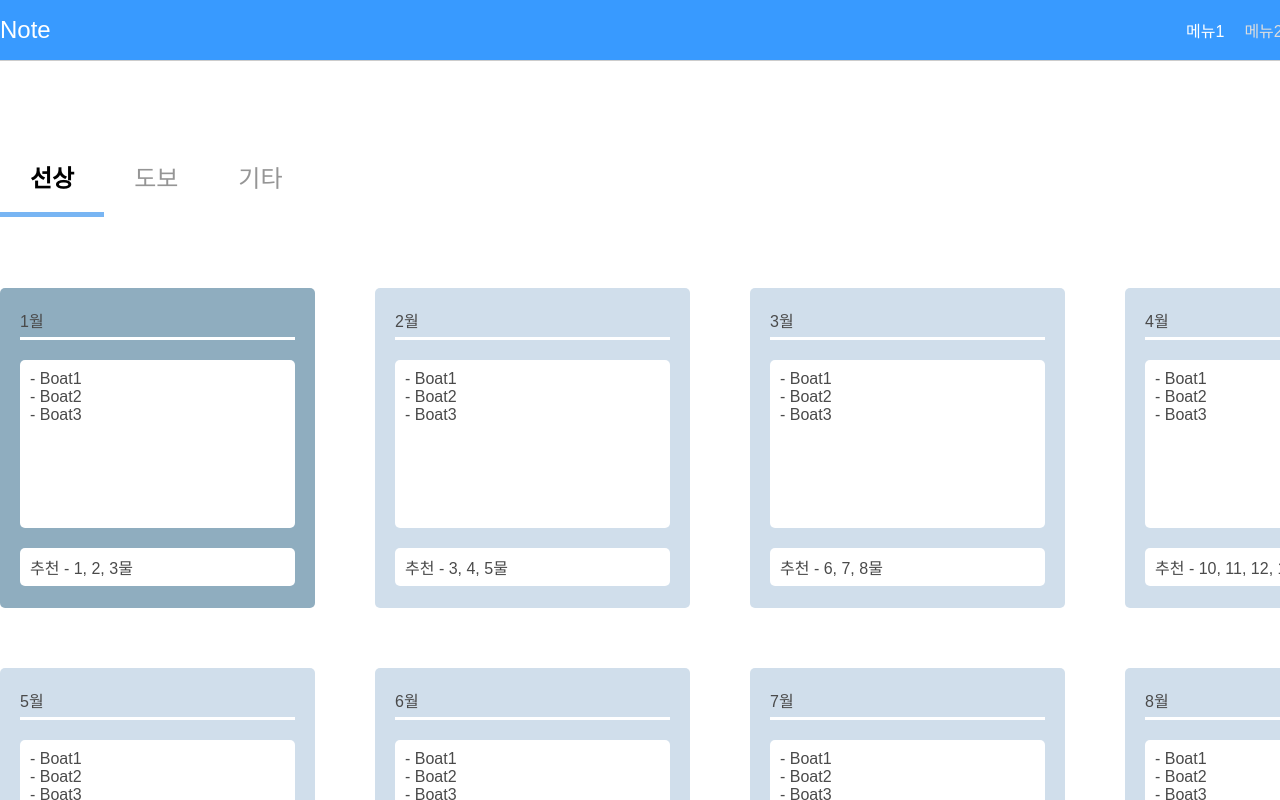
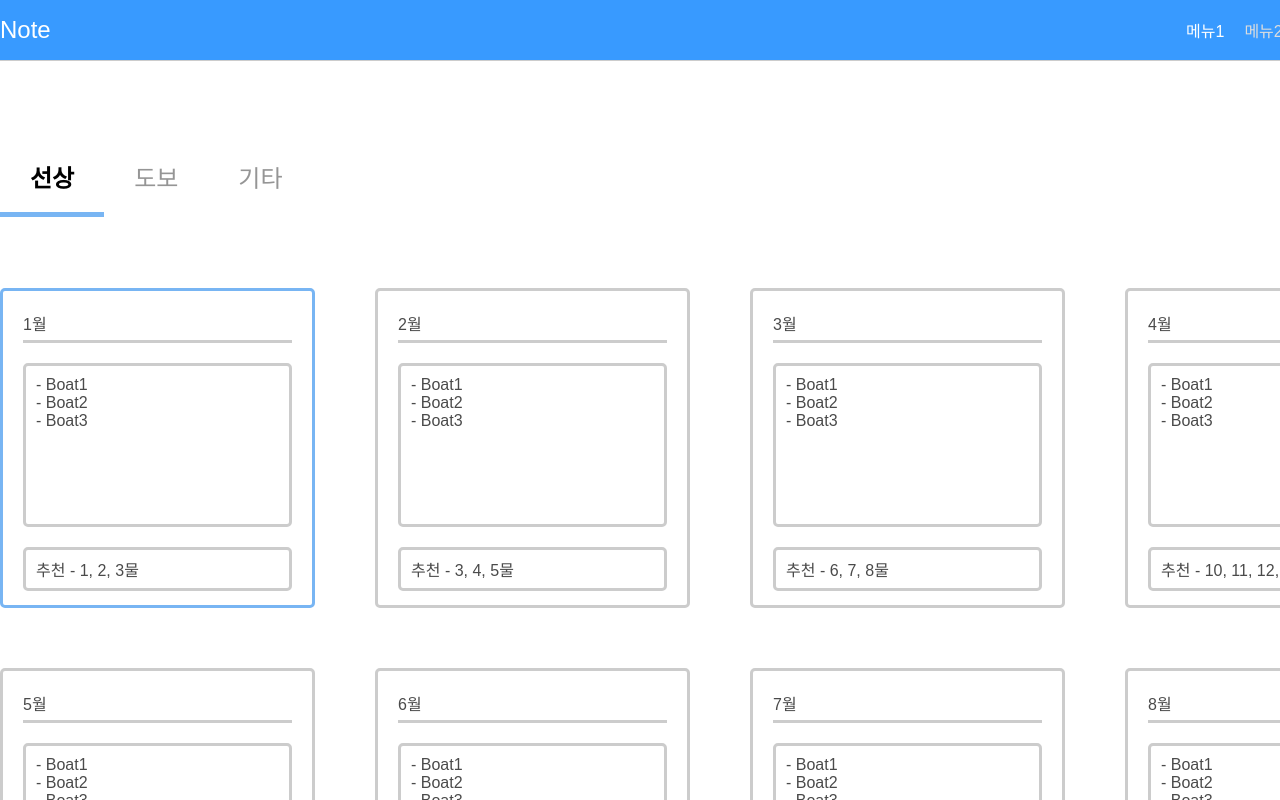
Before and after one commit to EsRun/fishingnote, a React (Create React App) app: page /info in a window 1280 px wide. Shown: the top 800 px of the page. Built offline with nearby package versions, Linux system fonts and the light colour scheme; a web font is replaced by a local one.

Commit message:
fix : info nav function

```diff
--- a/src/components/Boat/MiddleContent.jsx
+++ b/src/components/Boat/MiddleContent.jsx
@@ -130,7 +130,7 @@ export default function MiddleContent(props) {
               <div
                 style={{
                   padding: "7px 10px",
-                  backgroundColor: "#fff",
+                  border: "3px solid #ccc",
                   borderRadius: "5px",
                 }}
               >
--- a/src/components/Boat/Nav.jsx
+++ b/src/components/Boat/Nav.jsx
@@ -31,9 +31,7 @@ export default function Nav(props) {
   };
 
   const setSelect = (e) => {
-    console.log(e.target.value);
-    setActiveClass(0);
-    props.setNav(1);
+    props.setLocation(e.target.value);
   };
 
   return (
--- a/src/components/style/BoatStyle.jsx
+++ b/src/components/style/BoatStyle.jsx
@@ -30,17 +30,18 @@ export const Li = styled.li`
   padding: 20px;
   width: 315px;
   height: 320px;
-  background-color: #d0deeb;
+  //background-color: #d0deeb;
+  border: 3px solid #ccc;
   border-radius: 5px;
   color: #4a4a4a;
   &:hover {
-    background-color: #29638585;
+    border-color: #78b5f3;
   }
 `;
 
 export const TitleLine = styled.div`
   padding-bottom: 5px;
-  border-bottom: 3px solid #fff;
+  border-bottom: 3px solid #ccc;
 `;
 
 export const BoxLine = styled.div`
@@ -49,7 +50,7 @@ export const BoxLine = styled.div`
   display: flex;
   height: 60%;
   flex-direction: column;
-  background-color: #fff;
+  border: 3px solid #ccc;
   border-radius: 5px;
 `;
 
@@ -97,8 +98,9 @@ export const NavItem = styled.span`
   padding: 20px 30px;
   color: #959595;
   &:hover {
-    color: #0043ff;
-    border-bottom: 5px solid skyblue;
+    color: #000;
+    font-weight: 600;
+    border-bottom: 5px solid #78b5f3;
   }
 `;
 
@@ -115,5 +117,5 @@ export const SelectNav = {
 };
 
 export const SelectItem = {
-  backgroundColor: "#29638585",
+  borderColor: "#78b5f3",
 };
```
